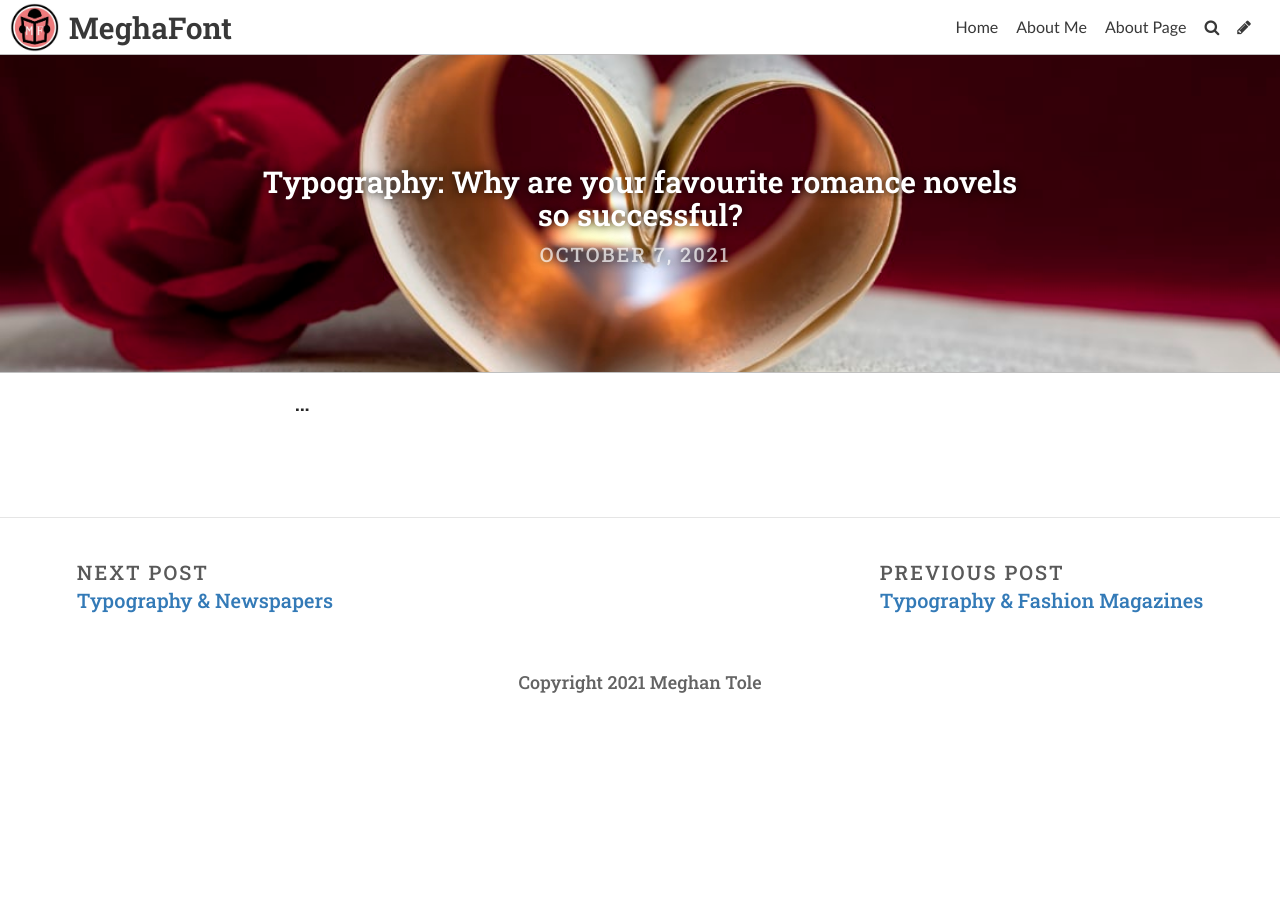
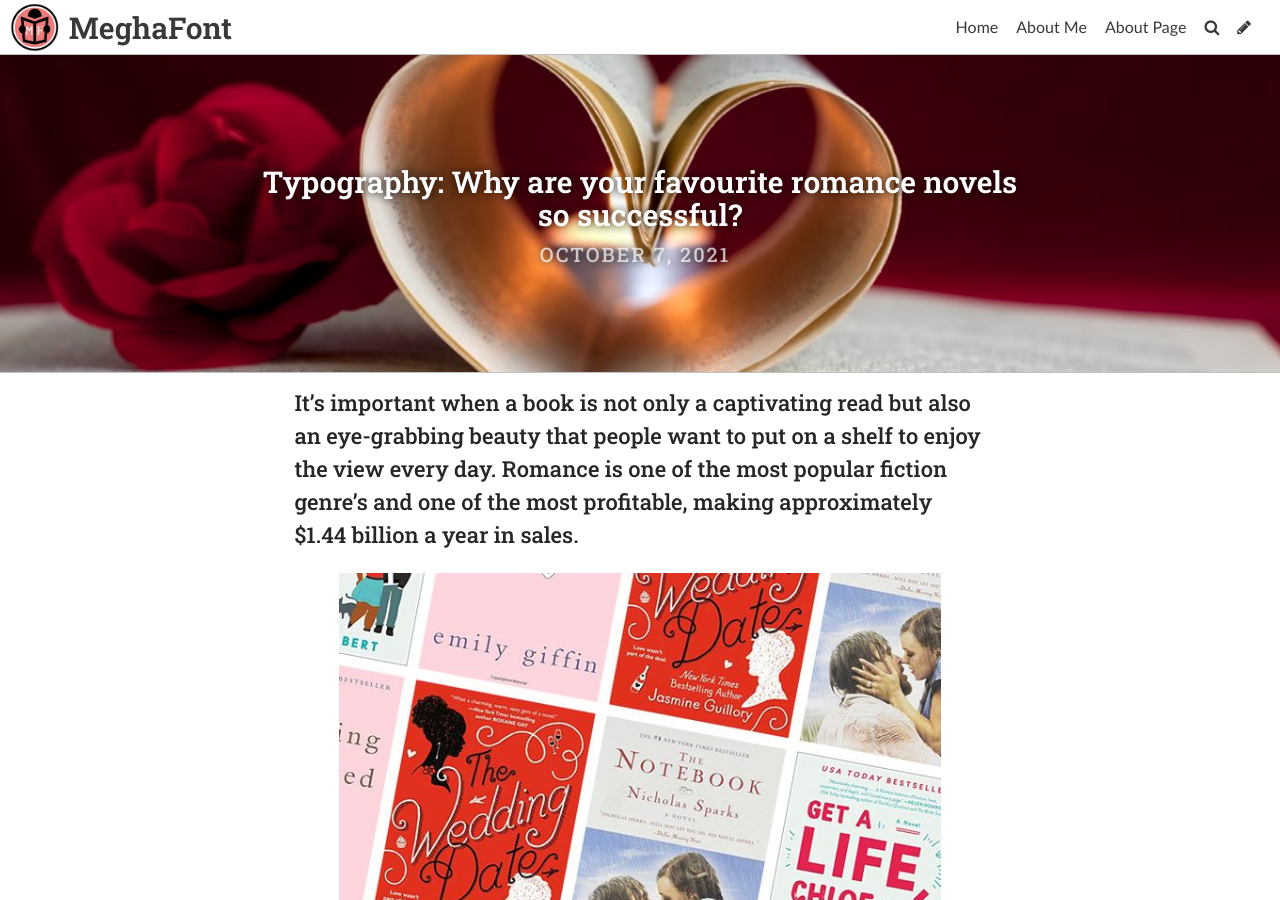
Before and after one commit to meghantole/tarm, a Jekyll site: the page built from _posts/2021-10-07-typography-book-publishing.md, in a window 1280 px wide and 900 px high. Built offline with Jekyll 4.4.1, drawn with Linux system fonts in a browser that asks for light colours; some web fonts are replaced.

Commit message:
Update Post “2021-10-07-typography-book-publishing”

```diff
--- a/_posts/2021-10-07-typography-book-publishing.md
+++ b/_posts/2021-10-07-typography-book-publishing.md
@@ -6,4 +6,6 @@ image: ../uploads/78041-istock-171153252.jpeg
 title_color: "#ffffff"
 comments: false
 ---
-...
+It’s important when a book is not only a captivating read but also an eye-grabbing beauty that people want to put on a shelf to enjoy the view every day. Romance is one of the most popular fiction genre's and one of the most profitable, making approximately $1.44 billion a year in sales.
+
+![](../uploads/best-romance-books-1591633076.jpeg)
```
Also changed, not shown: uploads/best-romance-books-1591633076.jpeg (added).
